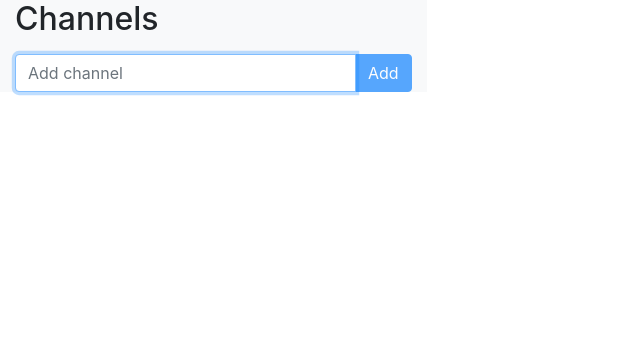
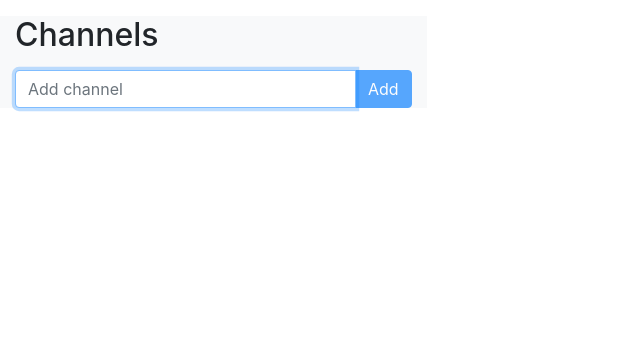
Before and after one commit to edumats/cs50-flack, a Flask app: page / in a window 1280 px wide. Shown: the part 64-420 px from the top of the page, without its empty margins (0-640 px from the left). Run offline with Flask 2, Linux system fonts and the light colour scheme; some libraries are stand-ins or nearby versions.

Commit message:
Added margin to content div

```diff
--- a/templates/index.html
+++ b/templates/index.html
@@ -53,7 +53,7 @@
         </div>
 
         <!-- Actual layout -->
-        <div class="container-fluid">
+        <div class="container-fluid mt-3">
             <div class="row">
                 <!-- Left Side bar -->
                 <nav class="col-md-4 bg-light sidebar">
```
